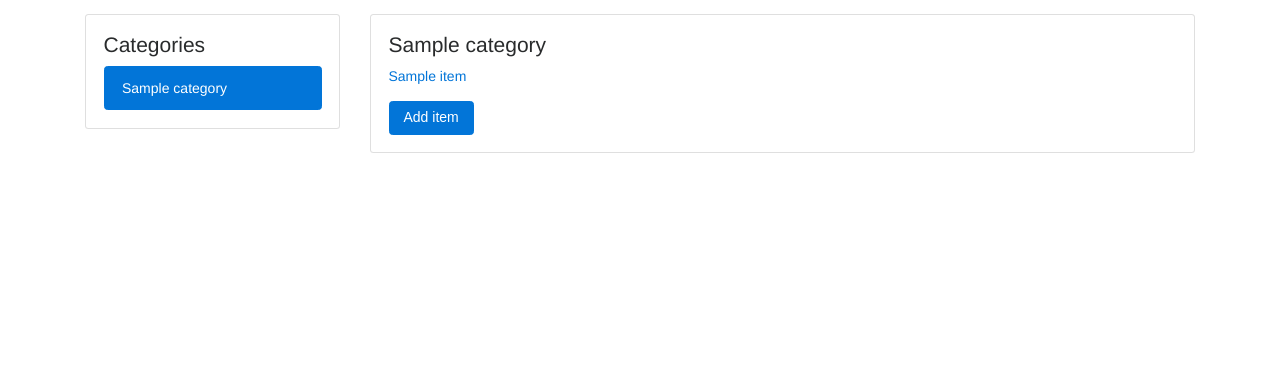
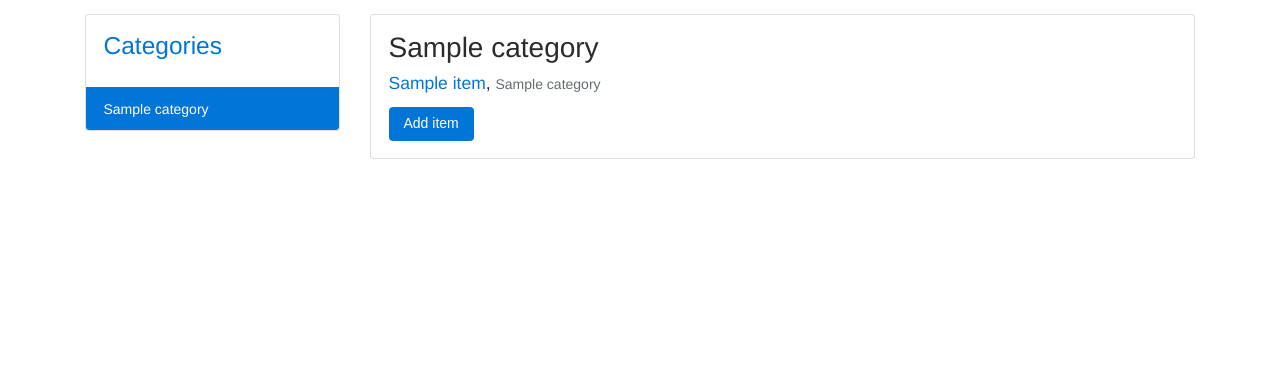
Before and after one commit to suffianhamzah/udacity-fsnd-project4, a Flask app: page /categories/1/items in a window 1280 px wide. Shown: the part 49-420 px from the top of the page. Run offline with Flask 2, Linux system fonts and the light colour scheme; tables that the repository leaves empty hold one stand-in row (values such as "Sample post"); some libraries are stand-ins or nearby versions.

Commit message:
Ended up cleaning html and redesign, looks better now

```diff
--- a/catalog/static/style.css
+++ b/catalog/static/style.css
@@ -26,28 +26,8 @@ html {
   font-size: 14px;
 }
 
-@include media-breakpoint-up(sm) {
-  html {
-    font-size: 12px;
-  }
-}
-
-@include media-breakpoint-up(md) {
-  html {
-    font-size: 20px;
-  }
-
-}
-
 @media (max-width: 767px) {
     .add-gap {
     margin-top: 25px;
     }
 }
-
-
-@include media-breakpoint-up(lg) {
-  html {
-    font-size: 28px;
-  }
-}
--- a/catalog/templates/403.html
+++ b/catalog/templates/403.html
@@ -1,7 +1,7 @@
 {% extends "item_layout.html" %}
 {% block title %}403- Forbidden Access{% endblock %}
+{% block card_title %}403- Forbidden Access{% endblock %}
 {% block page_content %}
-  <h1>Forbidden Access</h1>
   <p>You are not allowed to access this page.</p>
-  <p><a href="{{ url_for('index') }}">go somewhere nice</a>
+  <a class="btn btn-primary" href="{{ url_for('index') }}">Go somewhere nice</a>
 {% endblock %}
--- a/catalog/templates/404.html
+++ b/catalog/templates/404.html
@@ -1,7 +1,7 @@
-{% extends "item_layout.html" %}
+{% extends 'item_layout.html' %}
 {% block title %}404 - Page Not Found{% endblock %}
+{% block card_title %}404 - Page Not Found{% endblock %}
 {% block page_content %}
-  <h1>Page Not Found</h1>
   <p>What you were looking for is just not there.</p>
-  <p><a href="{{ url_for('index') }}">go somewhere nice</a>
+  <a class="btn btn-primary" href="{{ url_for('index') }}">Go somewhere nice</a>
 {% endblock %}
--- a/catalog/templates/category.html
+++ b/catalog/templates/category.html
@@ -1,15 +1,7 @@
+{%from 'macros.html' import show_items %}
 {% extends 'category_layout.html'%}
+{% block title %}{{ selected_category.name }}{% endblock %}
+{% block category_title %}{{ selected_category.name }}{% endblock %}
 {% block page_content %}
-    <h4 class="card-title">{{ selected_category.name }}</h4>
-    {% if selected_category.items %}
-    {% for item in selected_category.items %}
-    <ul class="list-unstyled">
-        <li><a href="{{ url_for('show_item', item_id=item.id)}}">{{ item.name }}</a></li>
-    </ul>
-    {% endfor %}
-    {% else %}
-    <p>Oh no! Looks like there's no items for this category!</p>
-    <p>Would you like to create one?</p>
-    {% endif %}
-    <a href='{{url_for("new_item")}}'><button type="button" class="btn btn-primary">Add item</button></a>
-{% endblock%}
+{{ show_items(selected_category.items) }}
+{% endblock %}
--- a/catalog/templates/category_layout.html
+++ b/catalog/templates/category_layout.html
@@ -1,44 +1,40 @@
-{% extends 'base.html' %}
+{% from 'macros.html' import show_categories %}
+{% extends "base.html" %}
 {% block content %}
 <div class="row">
   <div class="col-12 col-md-3">
     <div class="card">
+
       <div class="card-block">
-            <h4 class="card-title">Categories</h4>
-            {% if categories %}
-            <!-- For viewports < 768px -->
-            <div class="dropdown hidden-md-up">
-                  <button class="btn btn-primary dropdown-toggle" type="button" id="dropdownMenuButton" data-toggle="dropdown" aria-haspopup="true" aria-expanded="false">
+        <h3 class="card-title"><a href="{{ url_for('index') }}" class="card-link">Categories</a></h3>
+        <!-- Only visible for viewports > 768px -->
+        <div class="hidden-md-up">
+          <a class="btn btn-primary" data-toggle="collapse" href="#collapseCategory" aria-expanded="false" aria-controls="collapseExample">
             {% if selected_category %}
             {{ selected_category.name }}
             {% else %}
             Latest
             {% endif %}
-                    </button>
-                <div class="dropdown-menu" aria-labelledby="dLabel">
-                    {% for category in categories %}
-                    <a class="dropdown-item" href="{{ url_for('show_category', category_id=category.id) }}">{{ category.name }}</a>
-                    {% endfor %}
+          </a>
         </div>
       </div>
+      <!-- For viewports < 768px -->
+      <div class="collapse hidden-md-up" id="collapseCategory">
+        {{ show_categories(categories, selected_category, False) }}
 
+      </div>
       <!-- Only visible for viewports > 768px -->
-            <ul class="list-group remove-border hidden-sm-down">
-                {% for category in categories %}
-                <a class="list-group-item list-group-item-action {% if selected_category and selected_category.id == category.id %} active {% endif %}" href="{{ url_for('show_category', category_id=category.id) }}">{{ category.name }}</a>
-                {% endfor %}
-            </ul>
-            {% else %}
-            <p>We need categories to be created!</p>
-            {% endif %}
-        </div>
+      {{ show_categories(categories, selected_category, True) }}
+
     </div>
   </div>
   <div class="col-12 col-md-9">
     <div class="card add-gap">
       <div class="card-block">
+        <h2 class="card-title">{% block category_title %}{% endblock %}</h2>
         {% block page_content %}
         {% endblock %}
+        <a href='{{url_for("new_item")}}'><button type="button" class="btn btn-primary">Add item</button></a>
       </div>
     </div>
   </div>
--- a/catalog/templates/item_layout.html
+++ b/catalog/templates/item_layout.html
@@ -1,10 +1,10 @@
 {% extends 'base.html' %}
 {% block content %}
 <div class="row">
-<div class="col-12 col-md-12">
+  <div class="col-12 col-md-6 mx-auto">
     <div class="card">
       <div class="card-block">
-                <div class="row">
+      <h2 class="card-title">{% block card_title %}{% endblock%}</h2>
         {% block page_content %}
         {% endblock %}
       </div>
@@ -12,5 +12,4 @@
   </div>
 </div>
 </div>
-</div>
 {% endblock %}
--- /dev/null
+++ b/catalog/templates/macros.html
@@ -0,0 +1,65 @@
+{% macro show_items(items) -%}
+{# Macro for showing an item #}
+{% if items %}
+<ul  class="list-unstyled">
+  {% for item in items: %}
+  <li>
+    <p class="h5">
+      <a class="card-link" href="{{ url_for('show_item', item_id=item.id)}}">{{ item.name }}</a>,
+      <small>
+        <a class="text-muted" href="{{ url_for('show_category', category_id=item.category.id) }}">{{ item.category.name }}</a>
+      </small>
+    </p>
+  </li>
+  {% endfor %}
+</ul>
+{% else %}
+<h3>It looks like there"s no items yet!</h3>
+<h3>Create one?</h3>
+{% endif %}
+{%- endmacro %}
+
+{% macro item_form(item_action_url) -%}
+{# Macro for item_forms #}
+<form method="POST" action={{ item_action_url }}>
+  {{ form.csrf_token }}
+  <div class="form-group row {% if form.name.errors %}has-danger{% endif %}">
+    <label for="item-name" class="col-sm-2 col-form-label">{{ form.name.label }}</label>
+    <div class="col-sm-10">
+      {{ form.name(size=80, class_="form-control form-control-danger") }}
+      {% if form.name.errors %}
+      {% for error in form.name.errors %}
+      <div class="form-control-feedback">
+        {{ error }}
+      </div>
+      {% endfor %}
+      {% endif %}
+    </div>
+  </div>
+  <div class="form-group row">
+    <label for="item-description" class="col-sm-2 col-form-label">{{ form.description.label }}</label>
+    <div class="col-sm-10 col-md-10">
+      {{ form.description(column=80, row=50, class_="form-control")}}
+    </div>
+  </div>
+  <div class="form-group row">
+    <label for="item-category" class="col-sm-2 col-form-label">{{ form.category.label }}</label>
+    <div class="col-sm-10">{{ form.category(class_="form-control") }}</div>
+  </div>
+  <button type="submit" class="btn btn-primary" value="Create Item">Submit</button>
+</form>
+{%- endmacro %}
+
+{% macro show_categories(categories, selected_category, add_hidden ) -%}
+{# For populating the category card #}
+{% if categories %}
+<ul class="list-group list-group-flush {% if add_hidden %} hidden-sm-down {% endif %}">
+  {% for category in categories %}
+  <a class="list-group-item list-group-item-action {% if selected_category and selected_category.id == category.id %} active {% endif %}" href="{{ url_for('show_category', category_id=category.id) }}">{{ category.name }}
+  </a>
+  {% endfor %}
+</ul>
+{% else %}
+<p>We need categories to be created!</p>
+{% endif %}
+{%- endmacro %}
```
Also changed, not shown: catalog/templates/401.html (+7 -6 lines), catalog/templates/deleteitem.html (+7 -4 lines), catalog/templates/edititem.html (+4 -29 lines), catalog/templates/index.html (+4 -14 lines), catalog/templates/item.html (+15 -9 lines), catalog/templates/login.html (+7 -6 lines), catalog/templates/newitem.html (+5 -29 lines), catalog/templates/base.html (indentation only). Lines whose indentation alone changed are shown as unchanged.
